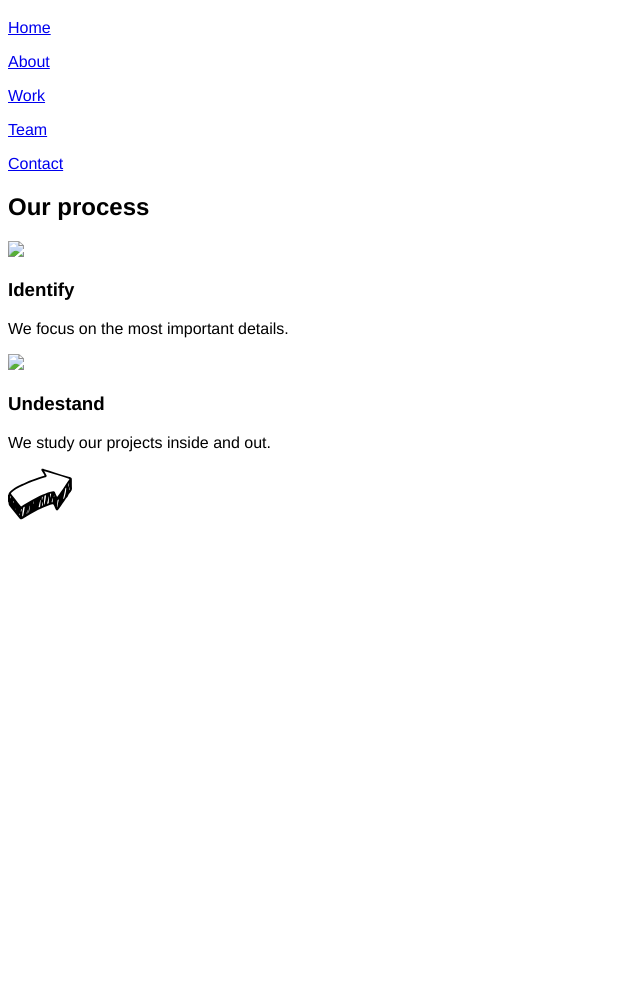
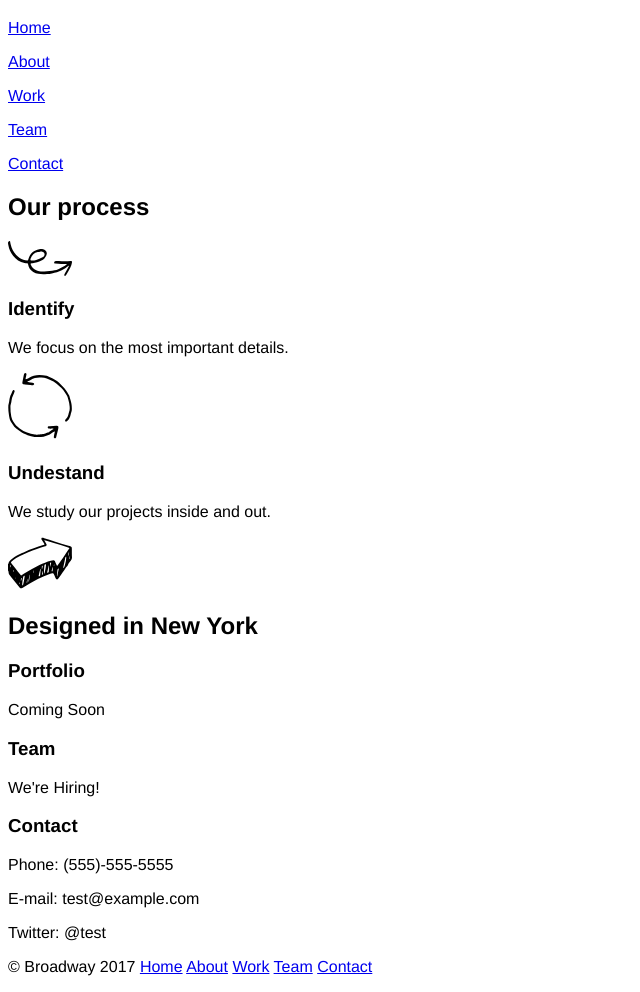
Before and after one commit to marjimla/broadway, a plain HTML site: page index.html in a window 1280 px wide. Shown: the part 61-1053 px from the top of the page, without its empty margins (0-640 px from the left). Before the commit the page ends 800 px from the top, so only its background shows below. Drawn offline with Linux system fonts and the light colour scheme.

Commit message:
Last Details Html

```diff
--- a/index.html
+++ b/index.html
@@ -6,6 +6,7 @@
     <link href="./resources/css/style.css" style="text/css" rel="stylesheet"/>
   </head>
   <body>
+    <div class="photo_background">
       <h1>Broadway Design</h1>
       <nav>
         <p><a href="index.html">Home</a></p>
@@ -14,17 +15,39 @@
         <p><a href="index.html">Team</a></p>
         <p><a href="index.html">Contact</a></p>
       </nav>
+    </div>
     <div id="process">
       <h2>Our process</h2>
-      <img src="./resources/images/identity.svg"/>
+      <img src="./resources/images/identify.svg"/>
       <h3>Identify</h3>
       <p>We focus on the most important details.</p>
-      <img src="./resources/images/undestand.svg"/>
+      <img src="./resources/images/understand.svg"/>
       <h3>Undestand</h3>
       <p>We study our projects inside and out.</p>
       <img src="./resources/images/execute.svg"/>
     </div>
+    <div class="photo_background">
+      <h2>Designed in New York</h2>
+    </div>
     <div id="details">
+      <h3>Portfolio</h3>
+      <p>Coming Soon</p>
+      <h3>Team</h3>
+      <p>We're Hiring!</p>
+      <h3>Contact</h3>
+      <p>Phone: (555)-555-5555</p>
+      <p>E-mail: test@example.com</p>
+      <p>Twitter: @test</p>
+    </div>
+    <div class="footer">
+      <p>
+        © Broadway 2017
+        <a class="nav" href="index.html">Home</a>
+        <a class="nav" href="index.html">About</a>
+        <a class="nav" href="index.html">Work</a>
+        <a class="nav" href="index.html">Team</a>
+        <a class="nav" href="index.html">Contact</a>
+      </p>
     </div>
   </body>
 </html>
```
Also changed, not shown: 1 other file. Lines whose indentation alone changed are shown as unchanged.
